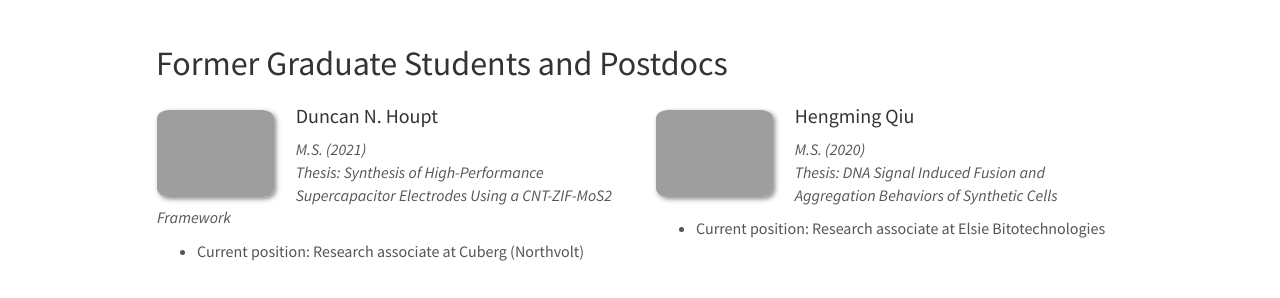
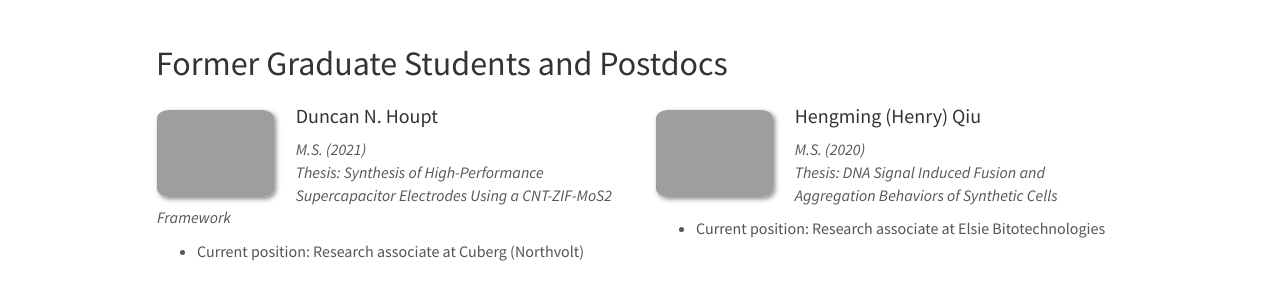
Before and after one commit to choidnalab/choidnalab.github.io, a Jekyll site: the page built from _pages/team.md, in a window 1280 px wide and 900 px high, scrolled down 1130 px. Shown: the part 157-455 px from the top of the window. Built offline with Jekyll 4.4.1, drawn with Linux system fonts in a browser that asks for light colours; nearby versions of some CDN libraries.

Commit message:
Update alumni_members.yml

```diff
--- a/_data/alumni_members.yml
+++ b/_data/alumni_members.yml
@@ -10,7 +10,7 @@
   education3:
   education4:
 
-- name: Hengming Qiu
+- name: Hengming (Henry) Qiu
   photo: hengming_qiu.jpg
   info: M.S. (2020)
   info2: "Thesis: DNA Signal Induced Fusion and Aggregation Behaviors of Synthetic Cells"
```
